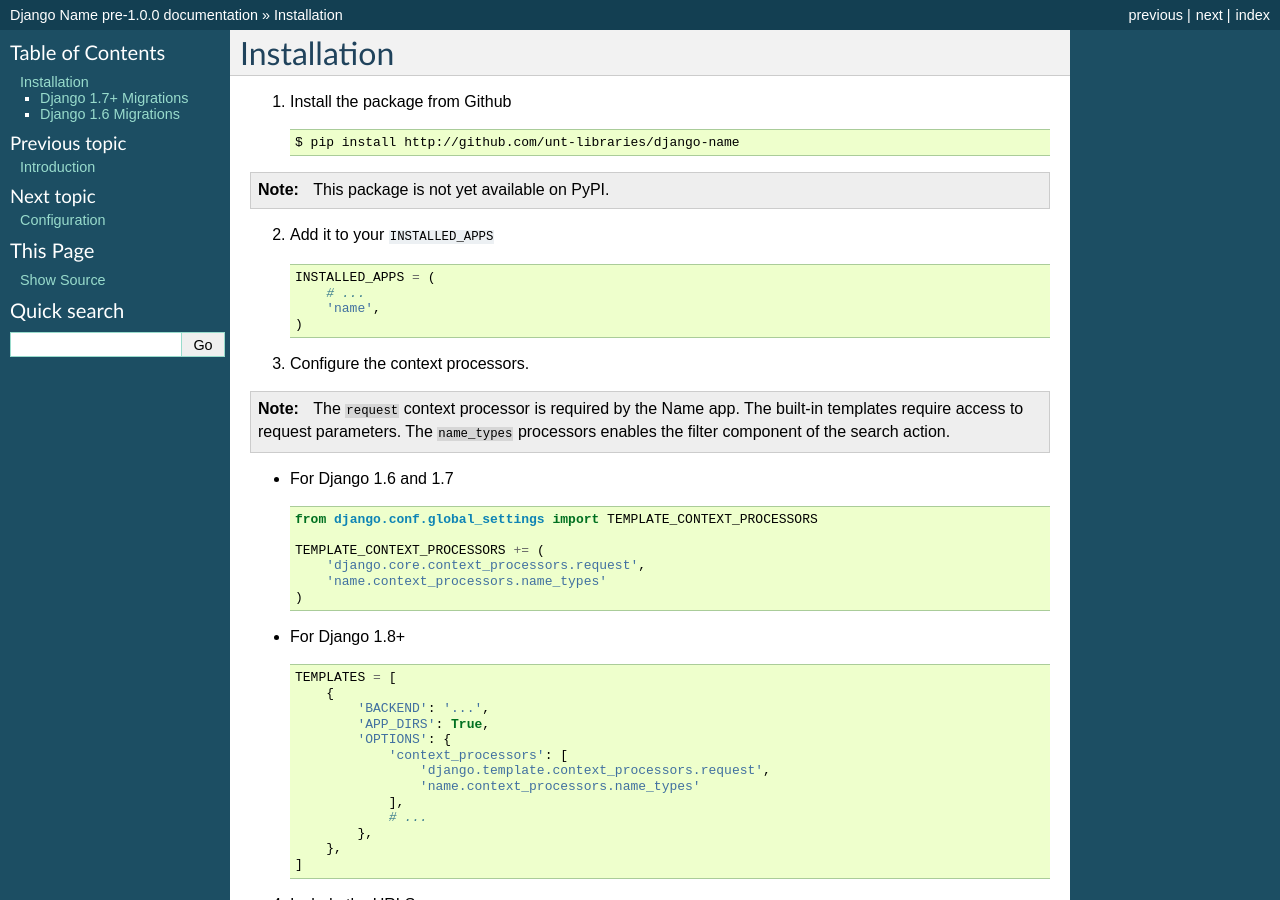
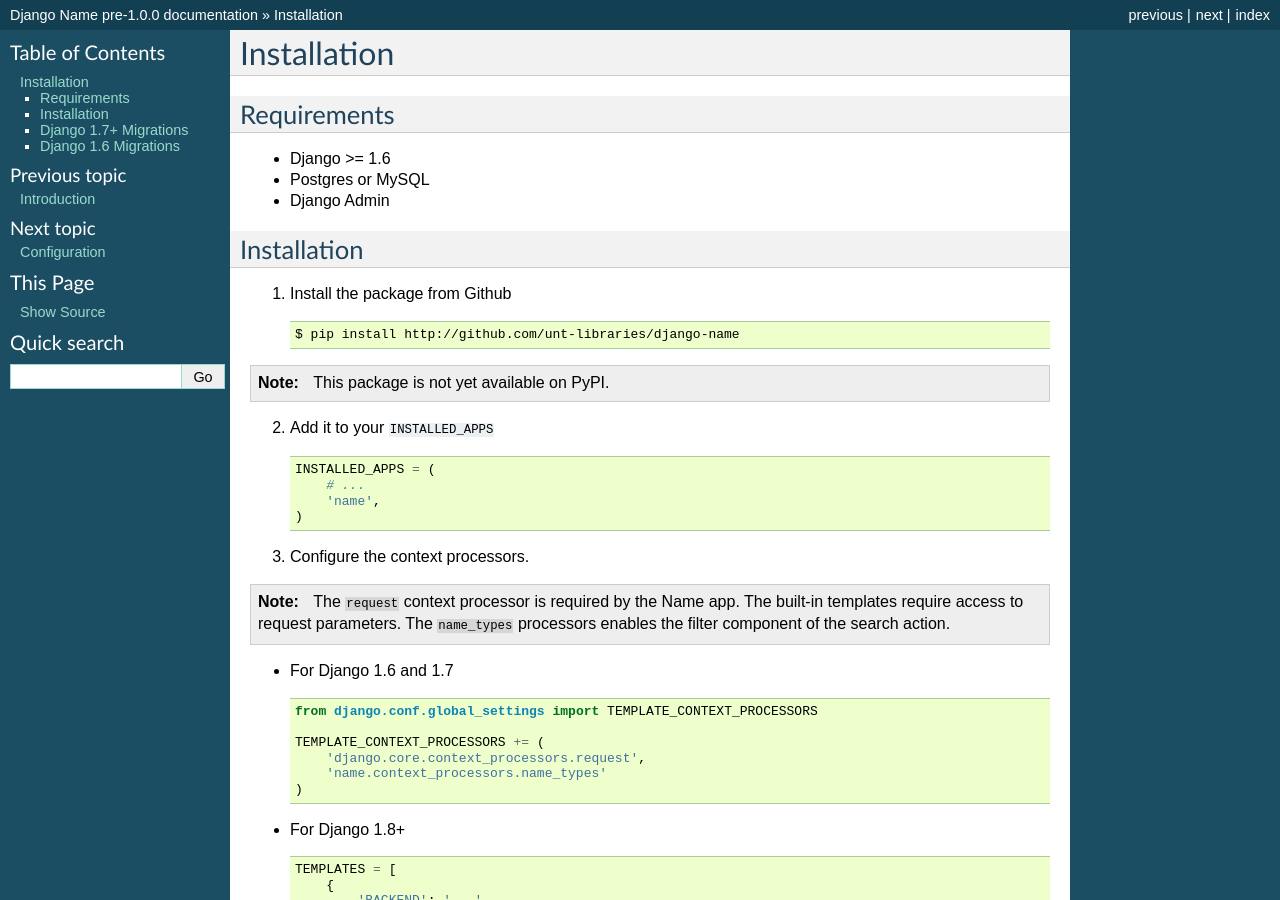
Before and after one commit to unt-libraries/django-name, a Sphinx documentation site: the page built from docs/installation.rst, in a window 1280 px wide and 900 px high. Built offline with Sphinx 7.4.7, drawn with Linux system fonts in a browser that asks for light colours.

Commit message:
Add a requirements section. [ci skip]

```diff
--- a/docs/installation.rst
+++ b/docs/installation.rst
@@ -2,6 +2,17 @@
 ============
 Installation
 ============
+
+Requirements
+------------
+
+* Django >= 1.6
+* Postgres or MySQL
+* Django Admin
+
+
+Installation
+------------
 
 1. Install the package from Github ::
 
```
